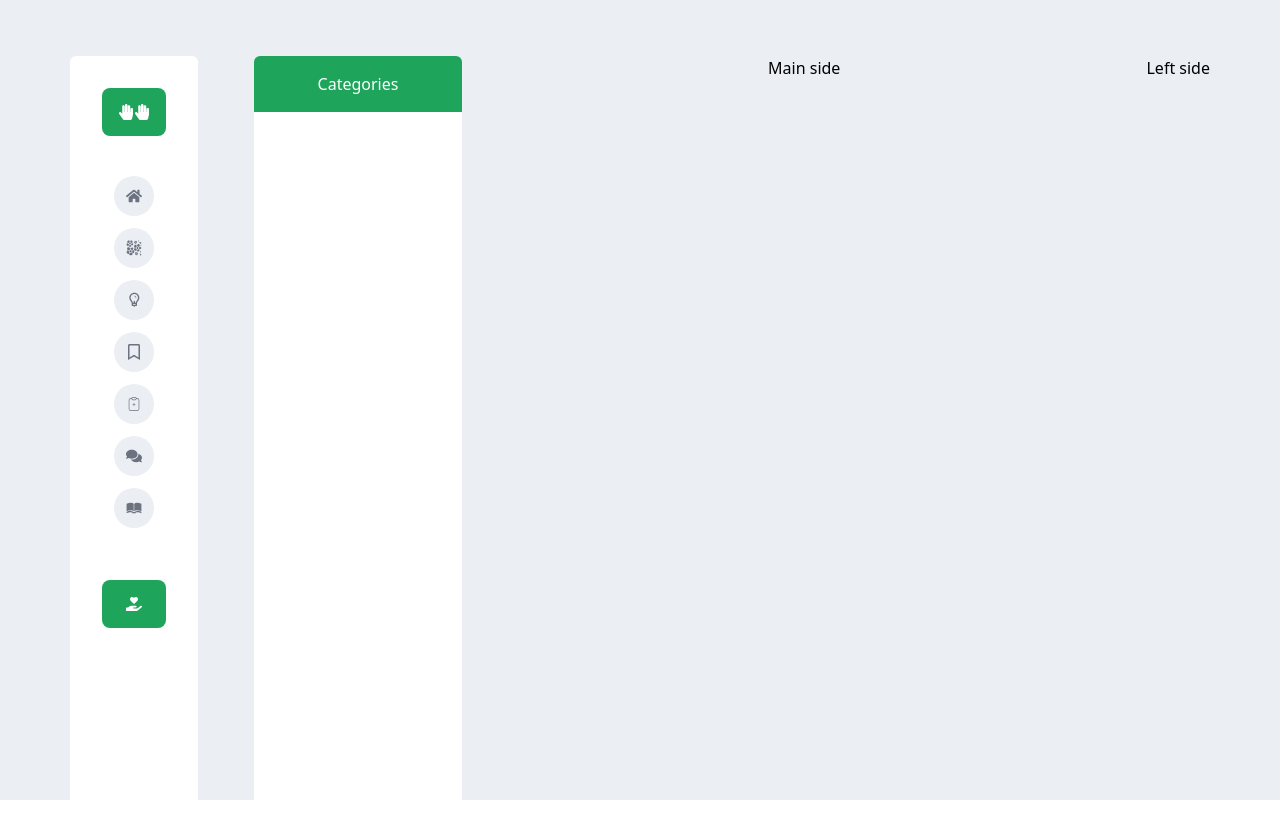
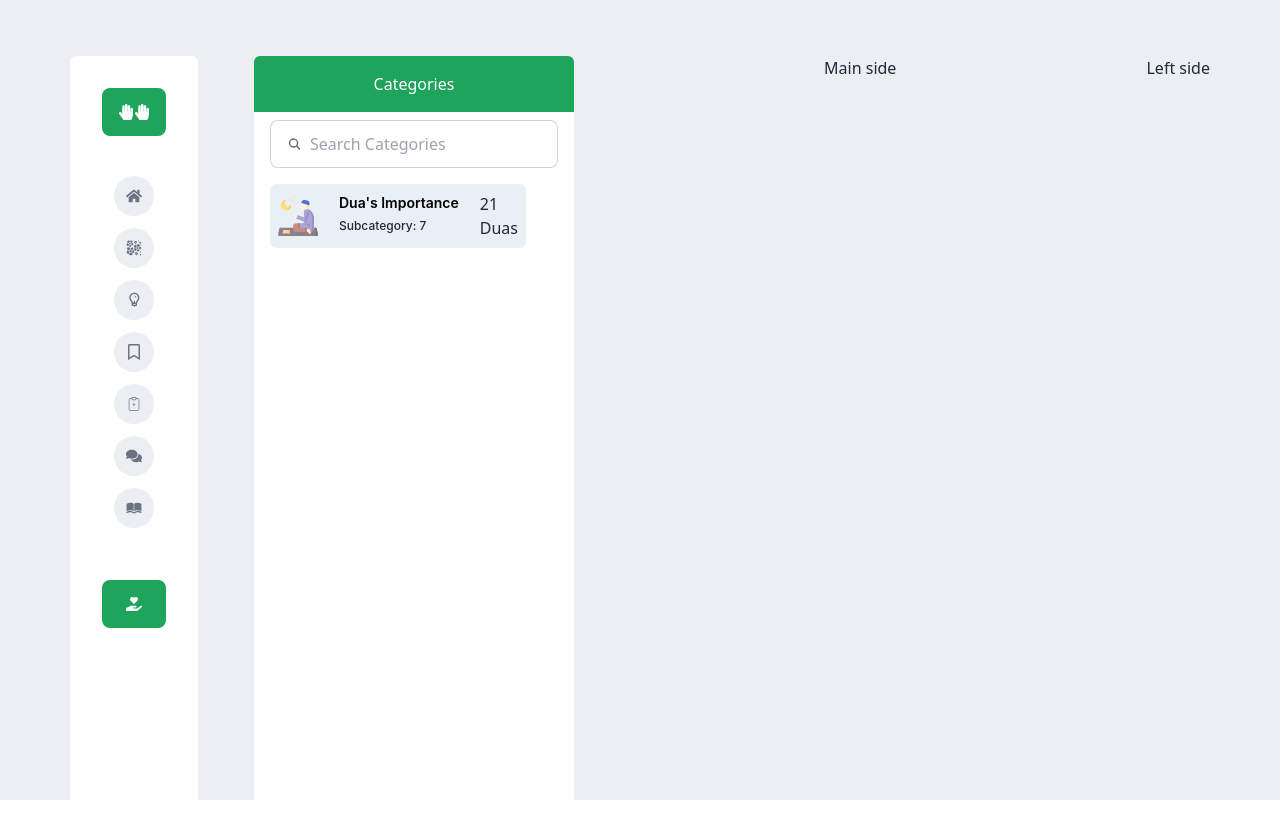
Before and after one commit to Mehebul02/duae-application, a Next.js app: page / in a window 1280 px wide. Shown: the top 838 px of the page. Built offline with nearby package versions, Linux system fonts and the light colour scheme.

Commit message:
added the search ber the categories section

```diff
--- a/package.json
+++ b/package.json
@@ -17,6 +17,7 @@
     "tailwind-merge": "^2.5.4"
   },
   "devDependencies": {
+    "daisyui": "^4.12.14",
     "eslint": "^8",
     "eslint-config-next": "15.0.3",
     "postcss": "^8",
--- /dev/null
+++ b/src/assets/images/index.js
@@ -0,0 +1,4 @@
+
+import dui from '../images/duar_gurutto.svg'
+
+export  {dui}
--- a/src/components/DuasPage.jsx
+++ b/src/components/DuasPage.jsx
@@ -1,4 +1,6 @@
-import React from 'react';
+import { dui } from "@/assets/images";
+import Image from "next/image";
+import React from "react";
 
 const DuasPage = () => {
   const timelineData = [
@@ -13,11 +15,47 @@ const DuasPage = () => {
     // ... other categories
   ];
   return (
-      <div className='bg-white   rounded-lg'>
-        <div className='flex justify-center items-center bg-primary-color w-52 h-14 rounded-t-md'>
-            <h1 className='text-md text-white'>Categories</h1>
+    <div className="bg-white   rounded-lg ">
+      <div className="flex justify-center items-center bg-primary-color w-80 h-14 rounded-t-md">
+        <h1 className="text-md text-white">Categories</h1>
+      </div>
+      <div className="">
+        <label className="input input-bordered bg-white flex items-center gap-2 mt-2 w-72 mx-auto">
+          <svg
+            xmlns="http://www.w3.org/2000/svg"
+            viewBox="0 0 16 16"
+            fill="currentColor"
+            className="h-4 w-4 opacity-70"
+          >
+            <path
+              fillRule="evenodd"
+              d="M9.965 11.026a5 5 0 1 1 1.06-1.06l2.755 2.754a.75.75 0 1 1-1.06 1.06l-2.755-2.754ZM10.5 7a3.5 3.5 0 1 1-7 0 3.5 3.5 0 0 1 7 0Z"
+              clipRule="evenodd"
+            />
+          </svg>
+          <input type="text" className="grow" placeholder="Search Categories" />
+        </label>
       </div>
 
+      <div className="collapse ">
+        <input type="checkbox" />
+        <div className="collapse-title  font-medium">
+          <div className="flex flex-row justify-between gap-5 bg-[#E8F0F5] p-2 rounded-md">
+            <Image src={dui} alt="dui" />
+            <div className="">
+              <h1 className="text-[14px] text-black font-inter font-semibold">Dua's Importance</h1>
+              <h2 className="text-[12px] font-inter mt-1"> Subcategory: 7</h2>
+            </div>
+            <div>
+              <h1>21</h1>
+              <h5>Duas</h5>
+            </div>
+          </div>
+        </div>
+        <div className="collapse-content">
+          <p>hello</p>
+        </div>
+      </div>
     </div>
   );
 };
--- a/tailwind.config.js
+++ b/tailwind.config.js
@@ -4,6 +4,7 @@ module.exports = {
     "./src/pages/**/*.{js,ts,jsx,tsx,mdx}",
     "./src/components/**/*.{js,ts,jsx,tsx,mdx}",
     "./src/app/**/*.{js,ts,jsx,tsx,mdx}",
+
   ],
   theme: {
     extend: {
@@ -12,7 +13,11 @@ module.exports = {
         foreground: "var(--foreground)",
          "primary-color":'#1FA45B'
       },
+      fontFamily: {
+        inter: ['Inter, sans-serif;'],
+
+      }
     },
   },
-  plugins: [],
+  plugins: [ require("daisyui")],
 };
```
Also changed, not shown: src/assets/images/duar_gurutto.svg (added), 1 other file (tests, documents, lock files or other folders). Lines whose indentation alone changed are shown as unchanged.
